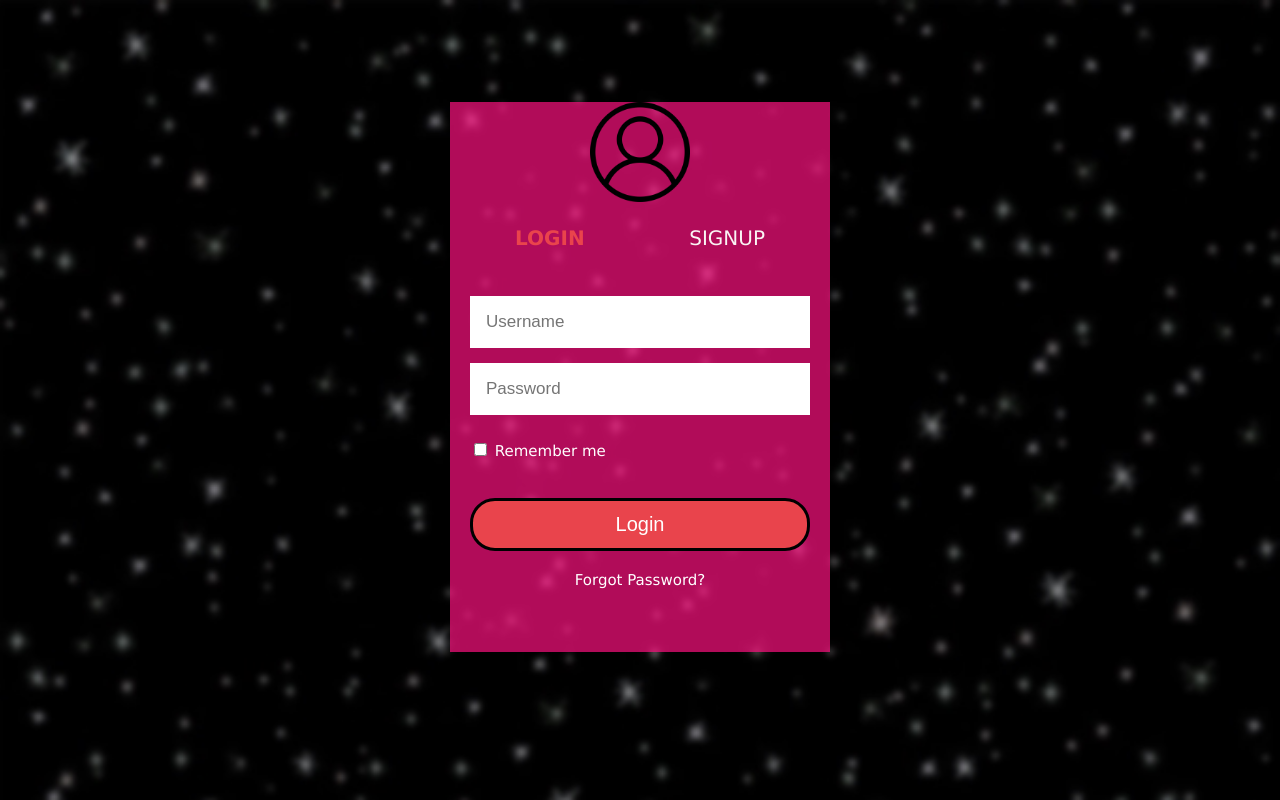
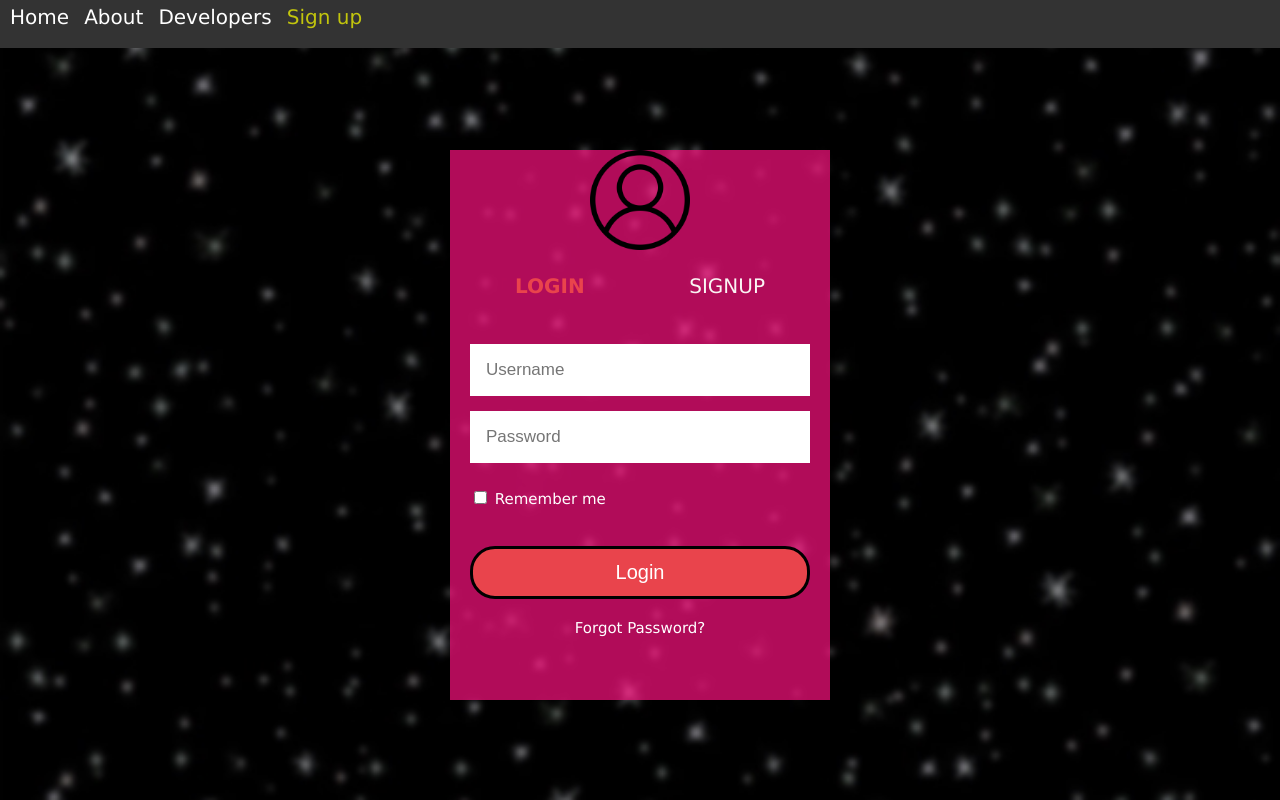
Before and after one commit to mangev01/KOS-Studio, a plain HTML site: page HTML FIles/signUpPage.html in a window 1280 px wide. Drawn offline with nearby package versions, Linux system fonts and the light colour scheme.

Commit message:
Added Navbar to all pages
Added navbar to all pages.
Separated navbar CSS into it's own individual CSS file.
Removed the purple background in title

```diff
--- /dev/null
+++ b/CSS Files/navbar.css
@@ -0,0 +1,41 @@
+/*Corey Moved this information to a new CSS file*/
+/*Tyler Added this section but you can remove if needed*/
+ul {
+    position: sticky;
+    width: 100%;
+    height: 3em;
+    list-style-type: none;
+    margin: 0;
+    padding: 0;
+    overflow:hidden;
+    background-color: #333;
+  }
+
+  li {
+    display: inline-block;
+    width: auto;
+    height: auto;
+  }
+
+  li a {
+    display: block;
+    color: white;
+    text-align: center;
+    margin-top: 5px;
+    margin-left: 10px;
+    text-decoration: none;
+    font-size: 20px;
+  }
+  li .signUp{ /* This only affects the signup button but everything in the UL is affected by height :/ */
+    color: rgb(194, 197, 13);
+
+  }
+
+  li a:hover {
+    background-color: #111;
+  }
+  .navbar{
+  position:static;
+
+}
+  /*End of Tyler's addon :D */
--- a/HTML FIles/signUpPage.html
+++ b/HTML FIles/signUpPage.html
@@ -2,13 +2,33 @@
 
 <head>
     <meta charset="UTF-8">
-    <title>LogIn and SignUp Page</title>
+    <meta http-equiv="X-UA-Compatible" content="IE=edge">
+    <meta name="viewport" content="width=device-width, initial-scale=1.0">
+    <title>KOS Studio Sign Up and Login</title>
     <link rel="stylesheet" type="text/css" href="../CSS Files/signUpPage.css">
+    <link rel="stylesheet" type="text/css" href="../CSS Files/navbar.css" />
 </head>
 
 <body>
+
+    <!--This creates Navigaction bar at the top of the page-->
+    <div>
+        <nav>
+            <ul>
+                <li><a href="#home">Home</a></li>
+                <li><a href="./about.html" target="_blank">About</a></li>
+
+                <li><a href="./developers.html" target="_blank">Developers</a></li>
+
+
+                <li><a href="./signUpPage.html" target="_blank" class="signUp">Sign up</a></li>
+
+            </ul>
+        </nav>
+    </div>
+    <!--End of Navigation Bar Code-->
+
     <div class="box">
-
         <img src="../Images/userIcon.png">
         <div class="page">
             <div class="header">
```
Also changed, not shown: CSS Files/styles.css (+2 -42 lines), HTML FIles/about.html (+17 -0 lines), HTML FIles/developers.html (+18 -0 lines), HTML FIles/mainpage.html (+2 -1 lines).
